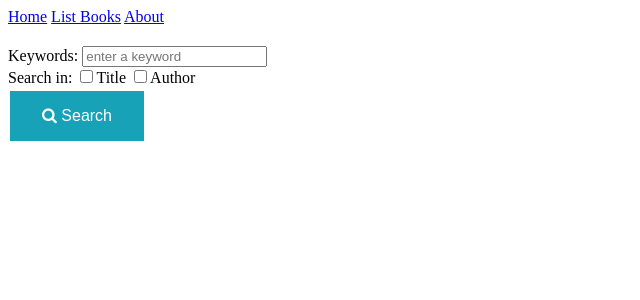
After one commit to iMD10/CS471-Lab, a Django app: page /books/search in a window 1280 px wide. The commit adds this page. Shown: the top 300 px of the page, without its empty margins (0-640 px from the left). Run offline with Django 5.2, Linux system fonts and the light colour scheme.

Commit message:
Lab 6 : Add  Form and search functions and templates

```diff
--- a/apps/bookmodule/urls.py
+++ b/apps/bookmodule/urls.py
@@ -10,4 +10,5 @@ urlpatterns = [
  path('html5/text/formatting', views.texts, name="html5.texts"),
  path('html5/listing', views.listing,name="html5.listing"),
  path('html5/tables', views.tables,name="html5.tables"),
+ path('search', views.search, name='books.search'),
 ]
--- a/apps/bookmodule/views.py
+++ b/apps/bookmodule/views.py
@@ -40,3 +40,27 @@ def listing(request):
 
 def tables(request):
  return render(request,'bookmodule/tables.html')
+
+def search(request):
+
+  if request.method == "POST":
+    string = request.POST.get('keyword').lower()
+    isTitle = request.POST.get('option1')
+    isAuthor = request.POST.get('option2')
+    # now filter
+    books = __getBooksList()
+    newBooks = []
+    for item in books:
+      contained = False
+      if isTitle and string in item['title'].lower(): contained = True
+      if not contained and isAuthor and string in item['author'].lower():contained = True
+
+      if contained: newBooks.append(item)
+    return render(request, 'bookmodule/bookList.html', {'books':newBooks})
+  return render(request, 'bookmodule/form.html')
+
+def __getBooksList():
+  book1 = {'id':12344321, 'title':'Continuous Delivery', 'author':'J.Humble and D. Farley'}
+  book2 = {'id':56788765,'title':'Reversing: Secrets of Reverse Engineering', 'author':'E. Eilam'}
+  book3 = {'id':43211234, 'title':'The Hundred-Page Machine Learning Book', 'author':'Andriy Burkov'}
+  return [book1, book2, book3]
--- /dev/null
+++ b/apps/template/bookmodule/form.html
@@ -0,0 +1,43 @@
+{% extends "layouts/base.html" %}
+{% load static %}
+{% block title %} Searching Page {% endblock title %}
+{% block stylesheets %}
+<style>
+ .searchForm{
+ margin-top: 20px;
+ }
+ button {
+ color: #fff;
+ background-color: #17a2b8;
+ border-color: #17a2b8;
+ border: none;
+ padding: 16px 32px;
+ text-align: center;
+ text-decoration: none;
+ display: inline-block;
+ font-size: 16px;
+ margin: 4px 2px;
+ transition-duration: 0.4s;
+ cursor: pointer; /* hand pointer */
+ }
+ button:hover {
+ background-color: green;
+ color: white;
+ }
+
+</style>
+{% endblock stylesheets %}
+{% block content %}
+<form class="searchForm" method="post" action="">
+ {% csrf_token %}
+ <label>Keywords:</label>
+ <input type="text" name="keyword" placeholder="enter a keyword"/>
+ <br/>
+ <label>Search in:</label>
+ <input type="checkbox" name="option1"/><label>Title</label>
+ <input type="checkbox" name="option2"/><label>Author</label>
+ <br/>
+
+ <button type="submit" ><i class="fa fa-search" aria-hidden="true"></i> Search</button>
+</form>
+{% endblock content %}
--- a/apps/template/layouts/base.html
+++ b/apps/template/layouts/base.html
@@ -8,6 +8,7 @@
     <meta name="author" content="author name" />
     <link rel="icon" href="{% static 'qu-icon.png' %}" />
     <meta charset="UTF-8" />
+    <link rel="stylesheet" href="https://cdnjs.cloudflare.com/ajax/libs/fontawesome/4.7.0/css/font-awesome.min.css">
     <link rel="stylesheet" href="{% static 'styles.css' %}" />
     <!-- include css file -->
     {% block stylesheets %}{% endblock stylesheets %}
```
Also changed, not shown: apps/template/bookmodule/bookList.html (added, +43 -0 lines).
